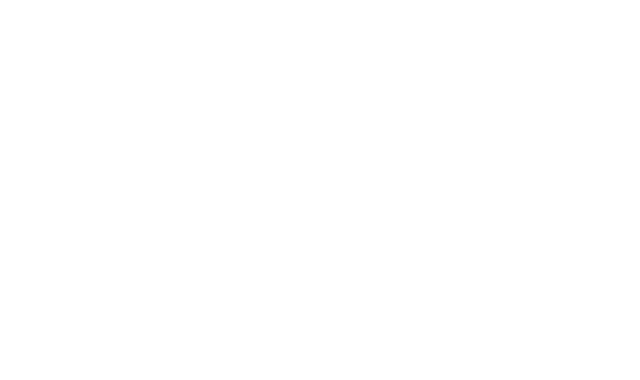
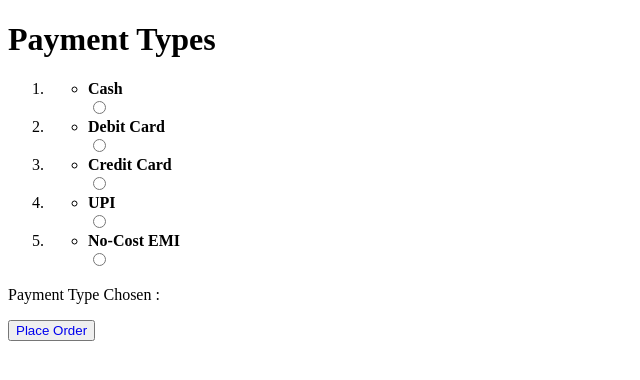
Before and after one commit to EY-Vignesh-R/react-starter-project, a React (Create React App) app: page /paymentType in a window 1280 px wide. Before the commit this address had no page. Shown: the top 380 px of the page, without its empty margins (0-640 px from the left). Built offline with nearby package versions, Linux system fonts and the light colour scheme.

Commit message:
React Task 24-02-2023

```diff
--- a/src/App.js
+++ b/src/App.js
@@ -1,8 +1,10 @@
 import Routing from "./components/Routing/Routing";
 function App() {
+
   return (
+  <div>
   <Routing />
-
+ </div>
   )
 }
 
--- a/src/components/Routing/Routing.js
+++ b/src/components/Routing/Routing.js
@@ -1,9 +1,13 @@
 import { Route,Routes } from "react-router-dom";
+import ProductList from "../../pages/ProductList";
 import FifthTask from "../FifthTask/FifthTask";
 import FirstTask from "../FirstTask/FirstTask";
 import FourthTask from "../FourthTask/FourthTask";
 import SecondTask from "../SecondTask/SecondTask";
 import ThirdTask from "../ThirdTask/ThirdTask";
+import Cart from "../../pages/Cart";
+import Payment from "../../pages/Payment";
+import OrderConfirmation from "../../pages/OrderConfirmation";
 const Routing=(props)=>{
 return(
 <Routes>
@@ -12,6 +16,10 @@ return(
     <Route path="/thirdTask" element={<ThirdTask/>}/>
     <Route path="/fourthTask" element={<FourthTask/>}/>
     <Route path="/fifthTask" element={<FifthTask/>}/>
+    <Route path="/productList" element={<ProductList/>}/>
+    <Route path="/cartItems" element={<Cart/>}/>
+    <Route path="/paymentType" element={<Payment/>}/>
+    <Route path="/orderConfirmation" element={<OrderConfirmation/>}/>
 </Routes>
 )
 }
--- a/src/index.js
+++ b/src/index.js
@@ -17,15 +17,19 @@
 // reportWebVitals();
 
 import { createRoot } from "react-dom/client";
+import { Provider } from "react-redux";
 import { BrowserRouter } from "react-router-dom";
 
 import App from "./App";
+import store from "./store/store";
 
 const rootElement = document.getElementById("root");
 const root = createRoot(rootElement);
 
 root.render(
   <BrowserRouter>
+  <Provider store={store}>
       <App />
+  </Provider>
   </BrowserRouter>
 );
--- /dev/null
+++ b/src/pages/Cart.js
@@ -0,0 +1,27 @@
+import { useSelector } from "react-redux";
+import { Link } from "react-router-dom";
+const Cart=()=>{
+const productDetails=useSelector((state)=>state.cart.product);
+console.log(productDetails);
+return(
+    <div>
+        <h2>Cart Items</h2>
+        <ol>
+
+            {productDetails.map((x)=>{
+                return(
+                    <li key={x.id}>
+                    <ul>
+                        <li>{x.product.productName}</li>
+                        <li>Rs {x.product.productPrice}</li>
+                    </ul>
+                    </li>
+                )
+            })}
+
+        </ol>
+        <button><Link style={{textDecoration: 'none'}} to={"/paymentType"}>Continue</Link></button>
+    </div>
+)
+}
+export default Cart
--- /dev/null
+++ b/src/pages/OrderConfirmation.js
@@ -0,0 +1,26 @@
+import { useSelector } from "react-redux";
+const OrderConfirmation=()=>{
+    const productDetails=useSelector((state)=>state.cart.product);
+    const paymentDetails=useSelector((state)=>state.payment.SelectedPayment);
+    return(
+        <div>
+
+            <p>Products</p>
+            <ol>
+            {productDetails.map((x)=>{
+                return(
+                    <li key={x.id}>
+                    <ul>
+                        <li>{x.product.productName}</li>
+                        <li>Rs {x.product.productPrice}</li>
+                    </ul>
+                    </li>
+                )
+            })}
+        </ol>
+        <p>Payment to be done by <b>{paymentDetails}</b></p>
+
+        </div>
+    )
+}
+export default OrderConfirmation
--- /dev/null
+++ b/src/pages/Payment.js
@@ -0,0 +1,38 @@
+import { useDispatch,useSelector } from "react-redux";
+import { Link } from "react-router-dom";
+import { addPayment } from "../store/products/paySlice";
+const Payment=()=>{
+    const paymentsList = [
+        { id: 1, paymentName: "Cash" },
+        { id: 2, paymentName: "Debit Card" },
+        { id: 3, paymentName: "Credit Card" },
+        { id: 4, paymentName: "UPI" },
+        { id: 5, paymentName: "No-Cost EMI" },
+      ];
+      const dispatch = useDispatch();
+      const addPaymentHandler=(paym)=>{
+      dispatch(addPayment(paym));
+      }
+      const paymentDetails=useSelector((state)=>state.payment.SelectedPayment);
+      return (
+        <div>
+          <h1>Payment Types</h1>
+          <ol>
+            {paymentsList.map((x) => {
+              return (
+                <li key={x.id}>
+                  <ul>
+                    <li><b>{x.paymentName}</b></li>
+                    <input type="radio" name="option" onClick={()=>{addPaymentHandler(x.paymentName);}}/>
+                  </ul>
+                </li>
+              );
+            })}
+          </ol>
+          <p>Payment Type Chosen : {paymentDetails}</p>
+          <button><Link style={{textDecoration: 'none'}} to={"/orderConfirmation"}>Place Order</Link></button>
+        </div>
+
+      );
+}
+export default Payment
--- /dev/null
+++ b/src/pages/ProductList.js
@@ -0,0 +1,42 @@
+import { useDispatch } from "react-redux";
+import { Link } from "react-router-dom";
+import { addProduct } from "../store/products/cartSlice";
+import { nanoid } from "@reduxjs/toolkit";
+
+const ProductList = () => {
+  const productsList = [
+    { id: 1, productName: "Apple Airpods", productPrice: 49999 },
+    { id: 2, productName: "Oneplus 4k AMOLED TV ", productPrice: 100000 },
+    { id: 3, productName: "Apple iphone 14pro max", productPrice: 140000 },
+    { id: 4, productName: "HP EliteBook", productPrice: 150000 },
+    { id: 5, productName: "Realme Mini Pad", productPrice: 9999 },
+  ];
+const dispatch = useDispatch();
+const addProductHandler=(prod)=>{
+dispatch(addProduct({id:nanoid(),product:prod}));
+}
+  return (
+    <div>
+      <h1>Product List</h1>
+      <ol>
+        {productsList.map((x) => {
+          return (
+            <li key={x.id}>
+              <ul>
+                <li>Product Name : {x.productName}</li>
+                <li>
+                  Price :<b>Rs {x.productPrice}</b>
+                </li>
+                <button onClick={()=>{addProductHandler(x);}}>Add to Cart</button>
+              </ul>
+            </li>
+          );
+        })}
+      </ol>
+      <button><Link style={{textDecoration: 'none'}} to={"/cartItems"}>Cart</Link></button>
+
+    </div>
+
+  );
+};
+export default ProductList;
--- /dev/null
+++ b/src/store/products/cartSlice.js
@@ -0,0 +1,14 @@
+import { createSlice } from "@reduxjs/toolkit";
+const cartSlice=createSlice({
+name:"cart",
+initialState:{
+    product:[]
+},
+reducers:{
+    addProduct:(state,action)=>{
+        state.product.push(action.payload);
+    }
+}
+});
+export const {addProduct} = cartSlice.actions;
+export default cartSlice.reducer;
--- /dev/null
+++ b/src/store/products/paySlice.js
@@ -0,0 +1,14 @@
+import { createSlice } from "@reduxjs/toolkit";
+const paySlice=createSlice({
+    name:"payment",
+    initialState:{
+        SelectedPayment:null
+    },
+    reducers:{
+        addPayment:(state,action)=>{
+            state.SelectedPayment=action.payload
+        }
+    }
+});
+export const{addPayment}=paySlice.actions;
+export default paySlice.reducer;
--- /dev/null
+++ b/src/store/store.js
@@ -0,0 +1,12 @@
+import { configureStore } from "@reduxjs/toolkit";
+import cartReducer from "./products/cartSlice";
+import paymentReducer from "./products/paySlice"
+
+const store=configureStore({
+reducer:{
+    cart:cartReducer,
+    payment:paymentReducer
+}
+});
+
+export default store;
```
